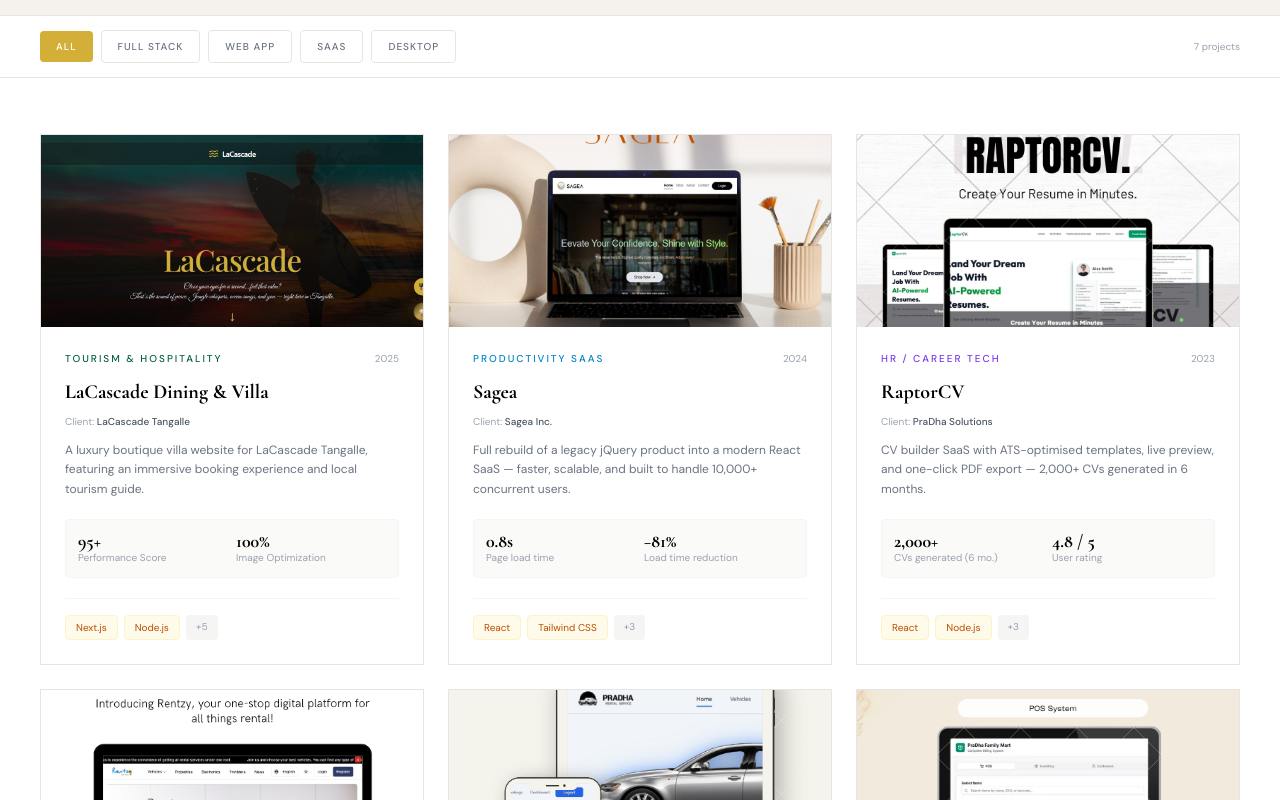
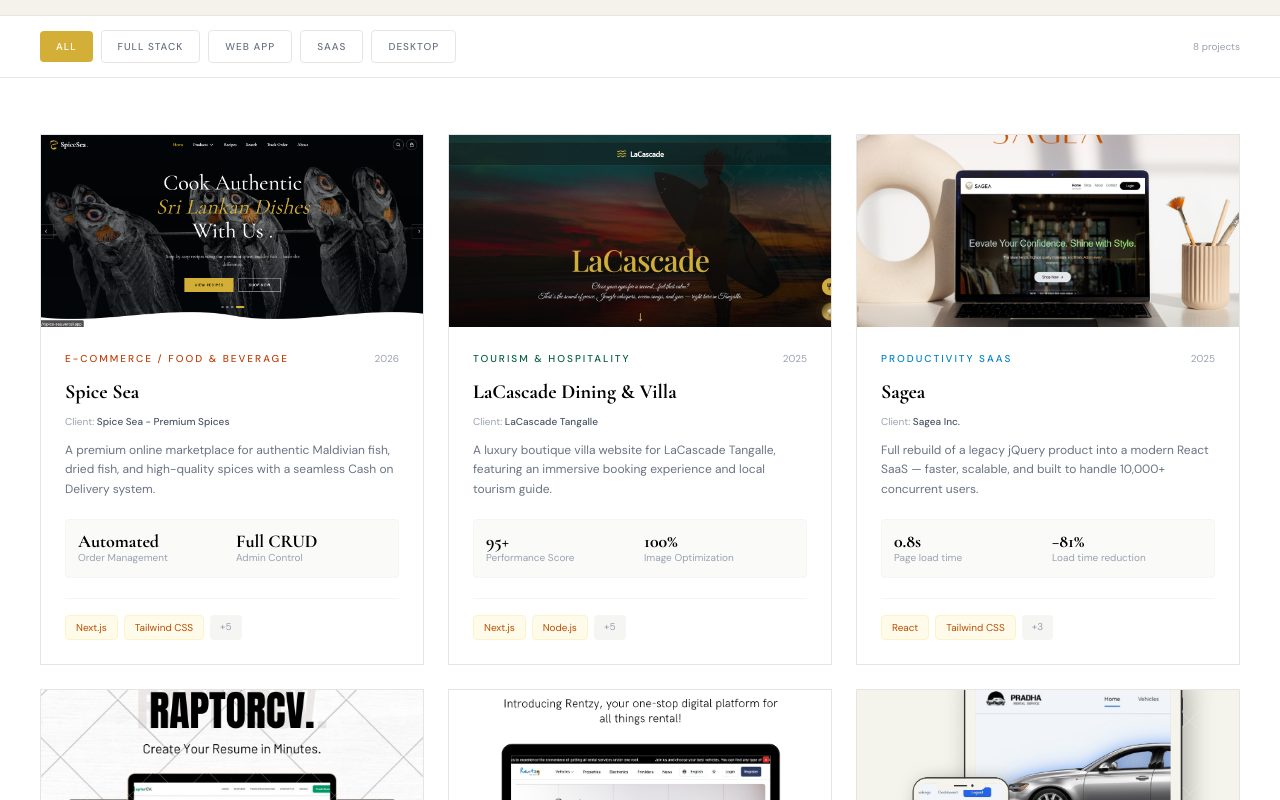
Before and after one commit to sineth1222/pradha-portfolio, a Next.js app: page /portfolio in a window 1280 px wide. Shown: the part 320-1120 px from the top of the page. Built offline with nearby package versions, Linux system fonts and the light colour scheme.

Commit message:
update v21

```diff
--- a/data/projects.ts
+++ b/data/projects.ts
@@ -28,6 +28,46 @@
 };
 
 export const projects: Project[] = [
+  {
+    id: "spice-sea",
+    title: "Spice Sea",
+    category: "E-commerce · Next.js",
+    image: "/assets/work/spicesea.png", // ඔයාගේ image path එක මෙතනට දාන්න
+    categoryTag: "Full Stack",
+    client: "Spice Sea - Premium Spices",
+    industry: "E-commerce / Food & Beverage",
+    year: "2026",
+    description:
+      "A premium online marketplace for authentic Maldivian fish, dried fish, and high-quality spices with a seamless Cash on Delivery system.",
+    fullDescription:
+      "Spice Sea is a specialized e-commerce platform bringing premium dry food products to customers. It features a full-blown admin ecosystem for inventory management, a real-time order tracking system, and a dedicated culinary section for recipes using the sold products.",
+    challenge:
+      "The client needed a way to manage high-volume spice and dry fish orders while providing a transparent tracking process for customers. They also required a robust back-office to handle inventory and order statuses (Pending, Shipped, Delivered) without needing technical knowledge.",
+    solution:
+      "Built using Next.js and Tailwind CSS for a high-performance frontend. Integrated Supabase (PostgreSQL) for secure data storage and Nodemailer for automated order notifications. Developed a custom Admin Dashboard that allows full CRUD operations on products and a dedicated 'Recipe' module to drive user engagement.",
+    outcome:
+      "Successfully launched an end-to-end e-commerce solution. The platform streamlined the ordering process through COD, eliminated manual order tracking errors via the status dashboard, and provided value-added content through the integrated recipe portal.",
+    results: [
+      { label: "Order Management", value: "Automated" },
+      { label: "Admin Control", value: "Full CRUD" },
+      { label: "Payment Method", value: "COD" },
+      { label: "Status Tracking", value: "Real-time" },
+    ],
+    tech: [
+      "Next.js",
+      "Tailwind CSS",
+      "Supabase",
+      "PostgreSQL",
+      "Nodemailer",
+      "TypeScript",
+      "Vercel",
+    ],
+    liveUrl: "https://spice-sea.vercel.app/",
+    githubUrl: "https://github.com/sineth1222/spice-sea", // GitHub link එක හරිද බලන්න
+    featured: true,
+    color: "bg-orange-50", // Spices වලට ගැලපෙන Warm පාටක්
+    accentColor: "#c2410c",
+  },
   {
     id: "lacascade-hotel",
     title: "LaCascade Dining & Villa",
@@ -75,7 +115,7 @@
     categoryTag: "Web App",
     client: "Sagea Inc.",
     industry: "Productivity SaaS",
-    year: "2024",
+    year: "2025",
     description:
       "Full rebuild of a legacy jQuery product into a modern React SaaS — faster, scalable, and built to handle 10,000+ concurrent users.",
     fullDescription:
@@ -107,7 +147,7 @@
     categoryTag: "SaaS",
     client: "PraDha Solutions",
     industry: "HR / Career Tech",
-    year: "2023",
+    year: "2025",
     description:
       "CV builder SaaS with ATS-optimised templates, live preview, and one-click PDF export — 2,000+ CVs generated in 6 months.",
     fullDescription:
@@ -178,7 +218,7 @@
     categoryTag: "Full Stack",
     client: "PraDha Solutions (Internal)",
     industry: "Operations / Internal Tooling",
-    year: "2023",
+    year: "2025",
     description:
       "Internal rental management system replacing WhatsApp + spreadsheets — bookings, payments, and availability in one dashboard.",
     fullDescription:
@@ -209,7 +249,7 @@
     categoryTag: "Desktop",
     client: "Retail Client, Colombo",
     industry: "Retail",
-    year: "2022",
+    year: "2024",
     description:
       "Offline-first POS for a multi-branch retail business — eliminated Rs. 80,000/year in SaaS licensing and survived the 2022 power cuts.",
     fullDescription:
@@ -241,7 +281,7 @@
     categoryTag: "Web App",
     client: "Regional Media Group",
     industry: "Digital Media",
-    year: "2023",
+    year: "2024",
     description:
       "Full digital newspaper platform migrating a regional print publication online — 15,000 articles, 8,000 readers in 3 months.",
     fullDescription:
```
Also changed, not shown: public/assets/work/spicesea.png (added).
